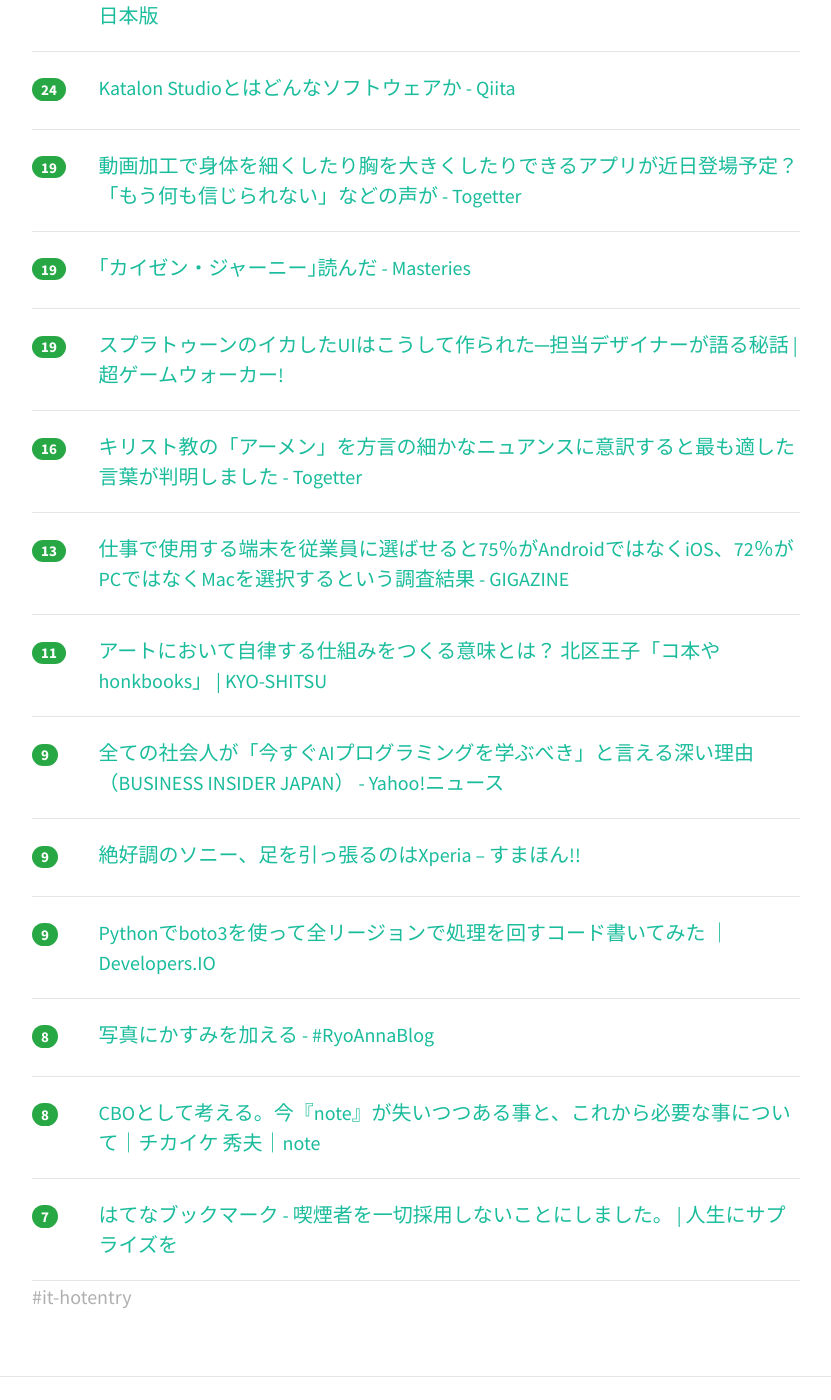
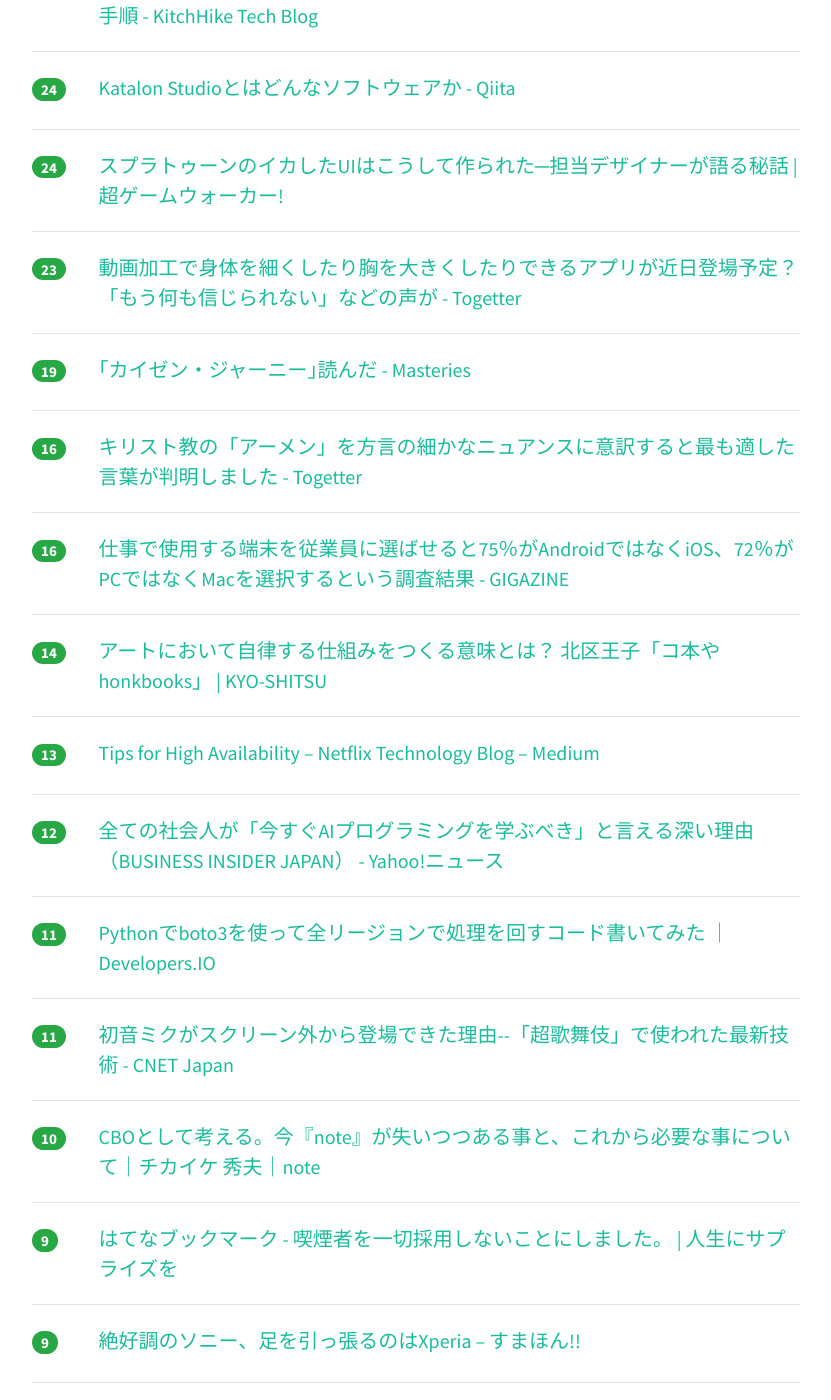
Before and after one commit to yatta47/hatena-matome-site, a Jekyll site: the page built from _posts/2018-04-30-hatena.md, in a window 1280 px wide and 1400 px high, scrolled down 939 px. Shown: the whole window, without its empty margins (224-1055 px from the left). Built offline with Jekyll 4.4.1, drawn with Linux system fonts in a browser that asks for light colours; nearby versions of some CDN libraries; some of the changed text lies outside the part shown.

Commit message:
Updated 2018-04-30

```diff
--- a/_posts/2018-04-30-hatena.md
+++ b/_posts/2018-04-30-hatena.md
@@ -1,29 +1,34 @@
 ---
 layout: post
 title:  "2018-04-30 はてぶIT"
-date:   2018-04-30 11:01:55
+date:   2018-04-30 12:02:09
 tags: [it-hotentry]
 ---
-20 件のデータあり
+23 件のデータあり
 
 <hr><div class="row">
-<div class="col-1"><span class="badge badge-pill badge-success h2">234</span></div>
+<div class="col-1"><span class="badge badge-pill badge-success h2">278</span></div>
 <div class="col-11"><a href='https://www.evernote.com/shard/s491/sh/f09f0657-91db-41b9-b24e-6bc1fbed28a1/f883c82ee8e7f67994448a6aa07b9410' target='_blank'>アズールレーンの韓国パブリッシング会社(X.D. Global)との件に関しまして</a></div>
 </div>
 <hr>
 <div class="row">
-<div class="col-1"><span class="badge badge-pill badge-success h2">177</span></div>
+<div class="col-1"><span class="badge badge-pill badge-success h2">199</span></div>
 <div class="col-11"><a href='https://togetter.com/li/1222263' target='_blank'>スプラトゥーン、みまもりSwitchなど任天堂のUI/UXデザイナーさんによる「“娯楽”を追求するUIデザイナーの仕事とは」 #uicrunch - Togetter</a></div>
 </div>
 <hr>
 <div class="row">
-<div class="col-1"><span class="badge badge-pill badge-success h2">119</span></div>
+<div class="col-1"><span class="badge badge-pill badge-success h2">141</span></div>
 <div class="col-11"><a href='http://izm-11.hatenablog.com/entry/2018/04/29/225324' target='_blank'>例のプールでオフ会をしてきたので知見を公開します - izm_11's blog</a></div>
 </div>
 <hr>
 <div class="row">
-<div class="col-1"><span class="badge badge-pill badge-success h2">66</span></div>
+<div class="col-1"><span class="badge badge-pill badge-success h2">81</span></div>
 <div class="col-11"><a href='https://this.kiji.is/363304831441732705' target='_blank'>進次郎氏「政治にAI導入を」　幕張メッセで討論会 - 共同通信</a></div>
+</div>
+<hr>
+<div class="row">
+<div class="col-1"><span class="badge badge-pill badge-success h2">36</span></div>
+<div class="col-11"><a href='https://japanese.engadget.com/2018/04/29/chromebook-asus-12-5-flip-c302ca/' target='_blank'>Chromebookはいいぞ。ASUS製12.5型「Flip C302CA」使用レポート - Engadget 日本版</a></div>
 </div>
 <hr>
 <div class="row">
@@ -32,13 +37,8 @@ tags: [it-hotentry]
 </div>
 <hr>
 <div class="row">
-<div class="col-1"><span class="badge badge-pill badge-success h2">28</span></div>
+<div class="col-1"><span class="badge badge-pill badge-success h2">30</span></div>
 <div class="col-11"><a href='http://tech.kitchhike.com/entry/2018/04/29/222634' target='_blank'>ディープリンクをめぐる歴史とReact NativeにFirebase Dynamic Linksを導入する手順 - KitchHike Tech Blog</a></div>
-</div>
-<hr>
-<div class="row">
-<div class="col-1"><span class="badge badge-pill badge-success h2">25</span></div>
-<div class="col-11"><a href='https://japanese.engadget.com/2018/04/29/chromebook-asus-12-5-flip-c302ca/' target='_blank'>Chromebookはいいぞ。ASUS製12.5型「Flip C302CA」使用レポート - Engadget 日本版</a></div>
 </div>
 <hr>
 <div class="row">
@@ -47,7 +47,12 @@ tags: [it-hotentry]
 </div>
 <hr>
 <div class="row">
-<div class="col-1"><span class="badge badge-pill badge-success h2">19</span></div>
+<div class="col-1"><span class="badge badge-pill badge-success h2">24</span></div>
+<div class="col-11"><a href='http://gamewalker.link/column/ui-crunch-nintendo-splatoon/' target='_blank'>スプラトゥーンのイカしたUIはこうして作られた─担当デザイナーが語る秘話 | 超ゲームウォーカー!</a></div>
+</div>
+<hr>
+<div class="row">
+<div class="col-1"><span class="badge badge-pill badge-success h2">23</span></div>
 <div class="col-11"><a href='https://togetter.com/li/1222570' target='_blank'>動画加工で身体を細くしたり胸を大きくしたりできるアプリが近日登場予定？「もう何も信じられない」などの声が - Togetter</a></div>
 </div>
 <hr>
@@ -57,28 +62,48 @@ tags: [it-hotentry]
 </div>
 <hr>
 <div class="row">
-<div class="col-1"><span class="badge badge-pill badge-success h2">19</span></div>
-<div class="col-11"><a href='http://gamewalker.link/column/ui-crunch-nintendo-splatoon/' target='_blank'>スプラトゥーンのイカしたUIはこうして作られた─担当デザイナーが語る秘話 | 超ゲームウォーカー!</a></div>
-</div>
-<hr>
-<div class="row">
 <div class="col-1"><span class="badge badge-pill badge-success h2">16</span></div>
 <div class="col-11"><a href='https://togetter.com/li/1222551' target='_blank'>キリスト教の「アーメン」を方言の細かなニュアンスに意訳すると最も適した言葉が判明しました - Togetter</a></div>
 </div>
 <hr>
 <div class="row">
-<div class="col-1"><span class="badge badge-pill badge-success h2">13</span></div>
+<div class="col-1"><span class="badge badge-pill badge-success h2">16</span></div>
 <div class="col-11"><a href='https://gigazine.net/news/20180429-survey-75-percent-enterprise-ios/' target='_blank'>仕事で使用する端末を従業員に選ばせると75％がAndroidではなくiOS、72％がPCではなくMacを選択するという調査結果 - GIGAZINE</a></div>
 </div>
 <hr>
 <div class="row">
-<div class="col-1"><span class="badge badge-pill badge-success h2">11</span></div>
+<div class="col-1"><span class="badge badge-pill badge-success h2">14</span></div>
 <div class="col-11"><a href='http://kyo-shitsu.net/columns/artprojects_2/' target='_blank'>アートにおいて自律する仕組みをつくる意味とは？ 北区王子「コ本や honkbooks」 | KYO-SHITSU</a></div>
 </div>
 <hr>
 <div class="row">
+<div class="col-1"><span class="badge badge-pill badge-success h2">13</span></div>
+<div class="col-11"><a href='https://medium.com/@NetflixTechBlog/be0472f2599c' target='_blank'>Tips for High Availability – Netflix Technology Blog – Medium</a></div>
+</div>
+<hr>
+<div class="row">
+<div class="col-1"><span class="badge badge-pill badge-success h2">12</span></div>
+<div class="col-11"><a href='https://headlines.yahoo.co.jp/hl?a=20180429-00010001-binsider-sci' target='_blank'>全ての社会人が「今すぐAIプログラミングを学ぶべき」と言える深い理由（BUSINESS INSIDER JAPAN） - Yahoo!ニュース</a></div>
+</div>
+<hr>
+<div class="row">
+<div class="col-1"><span class="badge badge-pill badge-success h2">11</span></div>
+<div class="col-11"><a href='https://dev.classmethod.jp/cloud/aws/iterate-all-region-with-python-boto3/' target='_blank'>Pythonでboto3を使って全リージョンで処理を回すコード書いてみた ｜ Developers.IO</a></div>
+</div>
+<hr>
+<div class="row">
+<div class="col-1"><span class="badge badge-pill badge-success h2">11</span></div>
+<div class="col-11"><a href='https://japan.cnet.com/article/35118533/' target='_blank'>初音ミクがスクリーン外から登場できた理由--「超歌舞伎」で使われた最新技術 - CNET Japan</a></div>
+</div>
+<hr>
+<div class="row">
+<div class="col-1"><span class="badge badge-pill badge-success h2">10</span></div>
+<div class="col-11"><a href='https://note.mu/chikaike/n/n2cc397bfed77' target='_blank'>CBOとして考える。今『note』が失いつつある事と、これから必要な事について｜チカイケ 秀夫｜note</a></div>
+</div>
+<hr>
+<div class="row">
 <div class="col-1"><span class="badge badge-pill badge-success h2">9</span></div>
-<div class="col-11"><a href='https://headlines.yahoo.co.jp/hl?a=20180429-00010001-binsider-sci' target='_blank'>全ての社会人が「今すぐAIプログラミングを学ぶべき」と言える深い理由（BUSINESS INSIDER JAPAN） - Yahoo!ニュース</a></div>
+<div class="col-11"><a href='http://b.hatena.ne.jp/entry/makonari.com/?p=294' target='_blank'>はてなブックマーク - 喫煙者を一切採用しないことにしました。 | 人生にサプライズを</a></div>
 </div>
 <hr>
 <div class="row">
@@ -87,22 +112,12 @@ tags: [it-hotentry]
 </div>
 <hr>
 <div class="row">
-<div class="col-1"><span class="badge badge-pill badge-success h2">9</span></div>
-<div class="col-11"><a href='https://dev.classmethod.jp/cloud/aws/iterate-all-region-with-python-boto3/' target='_blank'>Pythonでboto3を使って全リージョンで処理を回すコード書いてみた ｜ Developers.IO</a></div>
-</div>
-<hr>
-<div class="row">
 <div class="col-1"><span class="badge badge-pill badge-success h2">8</span></div>
 <div class="col-11"><a href='http://www.ryoanna.com/entry/2018/04/29/202243' target='_blank'>写真にかすみを加える - #RyoAnnaBlog</a></div>
 </div>
 <hr>
 <div class="row">
-<div class="col-1"><span class="badge badge-pill badge-success h2">8</span></div>
-<div class="col-11"><a href='https://note.mu/chikaike/n/n2cc397bfed77' target='_blank'>CBOとして考える。今『note』が失いつつある事と、これから必要な事について｜チカイケ 秀夫｜note</a></div>
+<div class="col-1"><span class="badge badge-pill badge-success h2">3</span></div>
+<div class="col-11"><a href='http://b.hatena.ne.jp/entry/s/www.evernote.com/shard/s491/sh/f09f0657-91db-41b9-b24e-6bc1fbed28a1/f883c82ee8e7f67994448a6aa07b9410' target='_blank'>はてなブックマーク - アズールレーンの韓国パブリッシング会社(X.D. Global)との件に関しまして</a></div>
 </div>
 <hr>
-<div class="row">
-<div class="col-1"><span class="badge badge-pill badge-success h2">7</span></div>
-<div class="col-11"><a href='http://b.hatena.ne.jp/entry/makonari.com/?p=294' target='_blank'>はてなブックマーク - 喫煙者を一切採用しないことにしました。 | 人生にサプライズを</a></div>
-</div>
-<hr>
```
